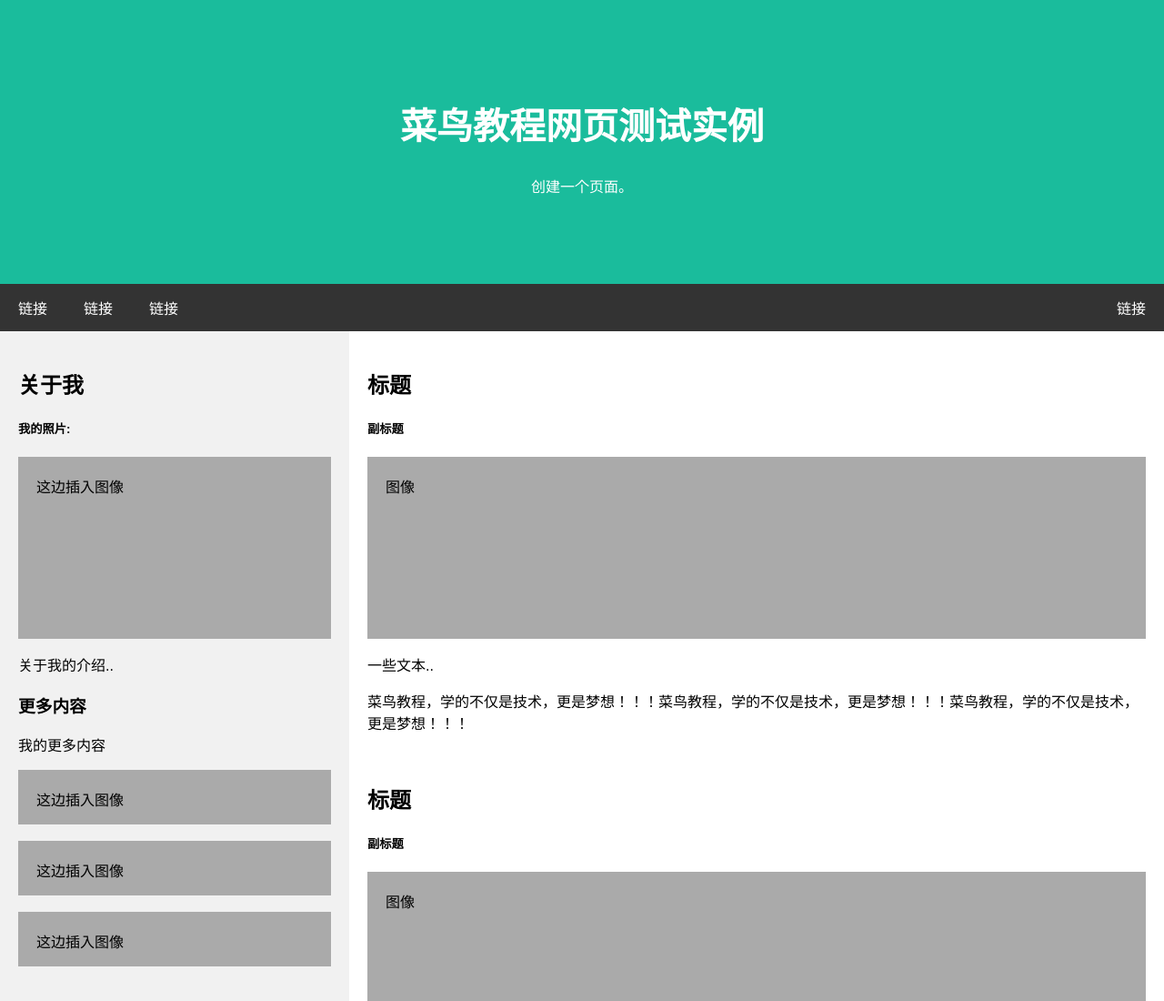
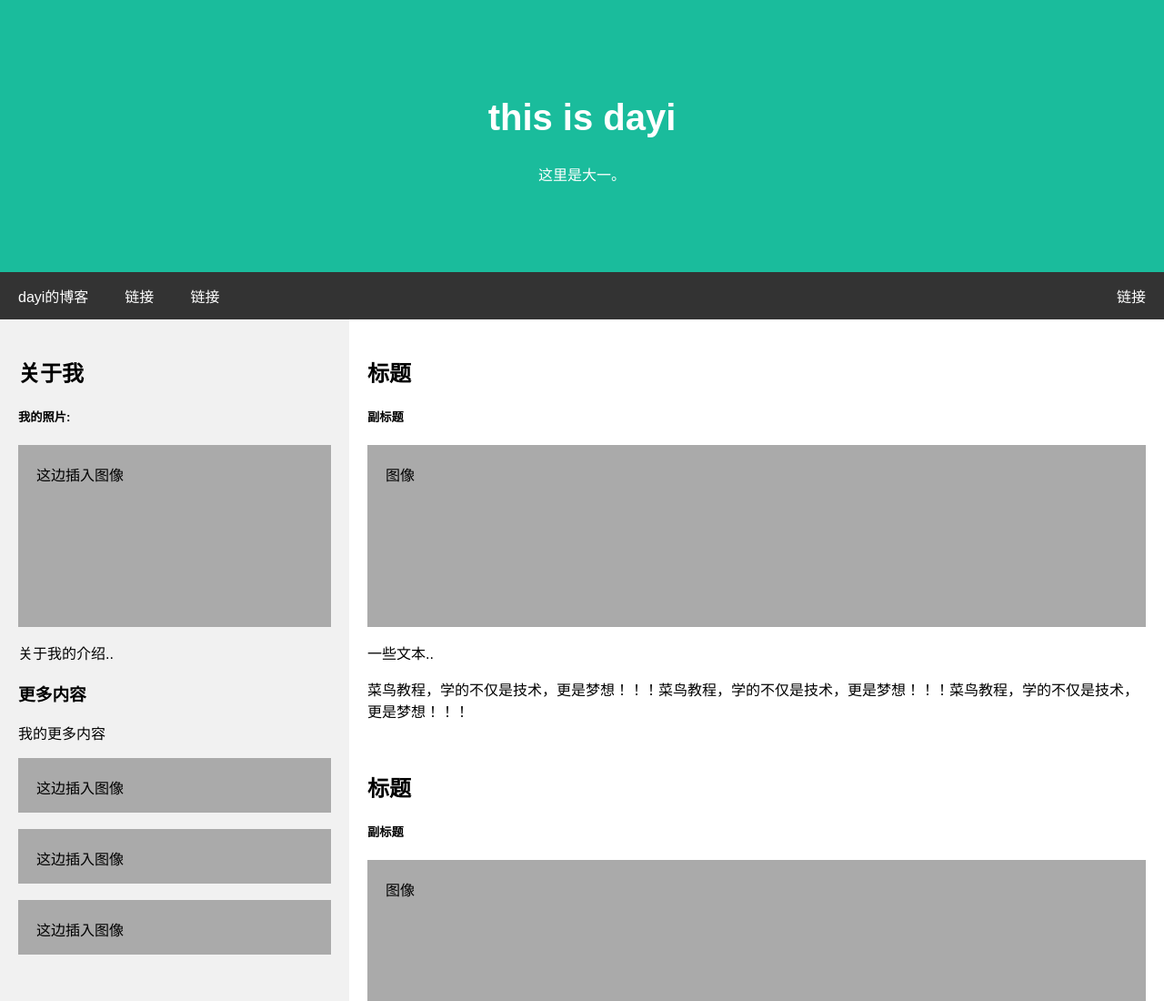
Before and after one commit to yumibiao/isdayi.com, a plain HTML site: page index.html in a window 1280 px wide. Shown: the top 1100 px of the page at 91% size. Drawn offline with Linux system fonts and the light colour scheme.

Commit message:
Update index.html

```diff
--- a/index.html
+++ b/index.html
@@ -1,7 +1,7 @@
 <!DOCTYPE html>
 <html>
 <head>
-<title>页面标题</title>
+<title>这是dayi</title>
 <meta charset="UTF-8">
 <meta name="viewport" content="width=device-width, initial-scale=1">
 <style>
@@ -113,12 +113,12 @@ body {
 <body>
 
 <div class="header">
-  <h1>菜鸟教程网页测试实例</h1>
-  <p>创建一个页面。</p>
+  <h1>this is dayi</h1>
+  <p>这里是大一。</p>
 </div>
 
 <div class="navbar">
-  <a href="#">链接</a>
+  <a href="https://dayiyi.top">dayi的博客</a>
   <a href="#">链接</a>
   <a href="#">链接</a>
   <a href="#" class="right">链接</a>
```
